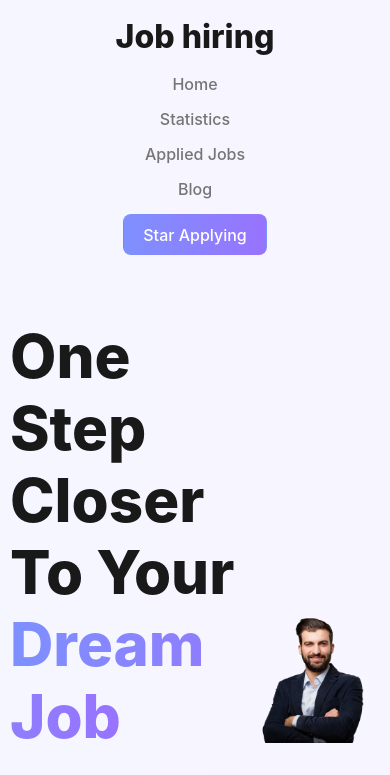
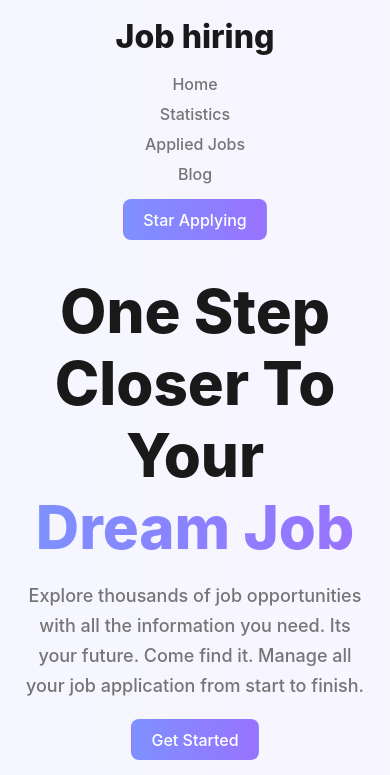
Before and after one commit to HmSani6699/As-project-9, a React (Vite) app: page / in a window 390 px wide. Shown: the top 775 px of the page. Built offline with nearby package versions, Linux system fonts and the light colour scheme.

Commit message:
mobile responsive to header and nav

```diff
--- a/src/component/Banner/Banner.css
+++ b/src/component/Banner/Banner.css
@@ -18,7 +18,6 @@
     -webkit-background-clip: text;
     -webkit-text-fill-color: transparent;
     background-clip: text;
-    text-fill-color: transparent;
 }
 
 .banner-description {
@@ -39,3 +38,19 @@
 .banner-Img img {
     width: 100%;
 }
+
+/* using media query  */
+@media screen and (max-width: 768px) {
+    .banner-container {
+        flex-direction: column;
+        padding: 20px;
+    }
+
+    .banner-blog {
+        text-align: center;
+    }
+
+    .banner-Img {
+        padding-top: 20px;
+    }
+}
--- a/src/component/Header/Header.css
+++ b/src/component/Header/Header.css
@@ -38,7 +38,7 @@
 
     .nav-link {
         flex-direction: column;
-        gap: 15px;
+        gap: 10px;
         justify-content: center;
     }
 
```
